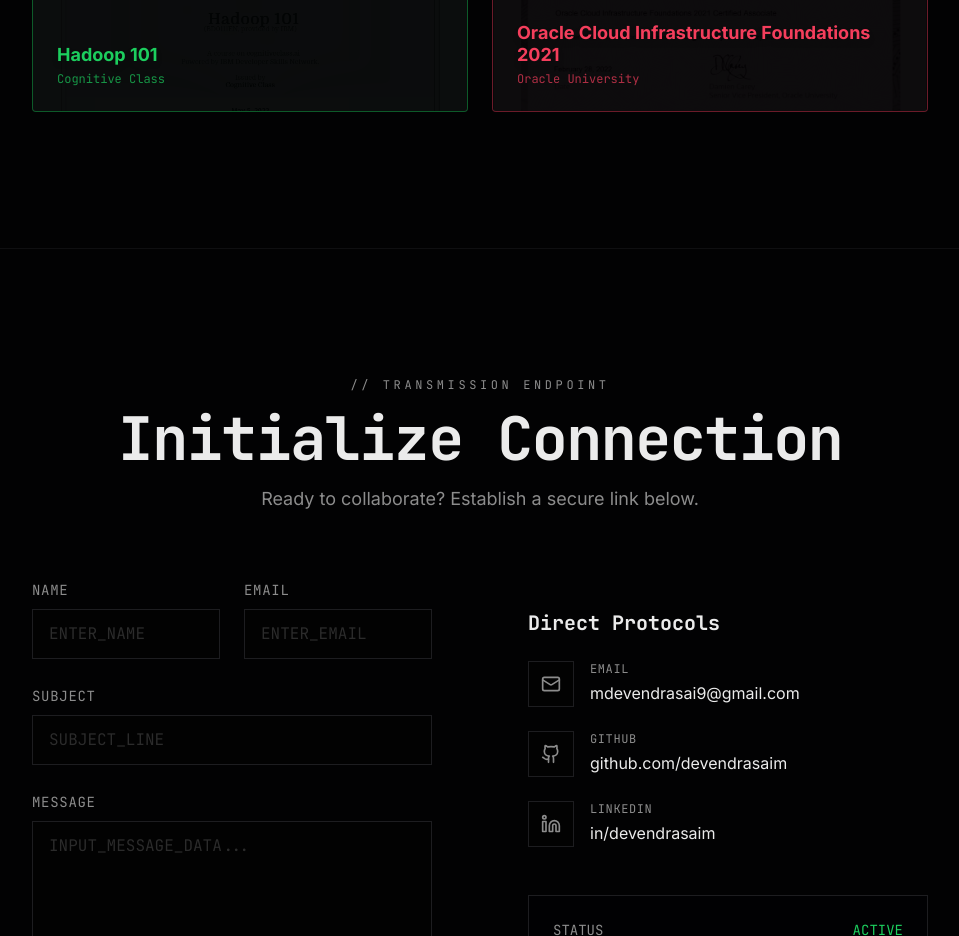
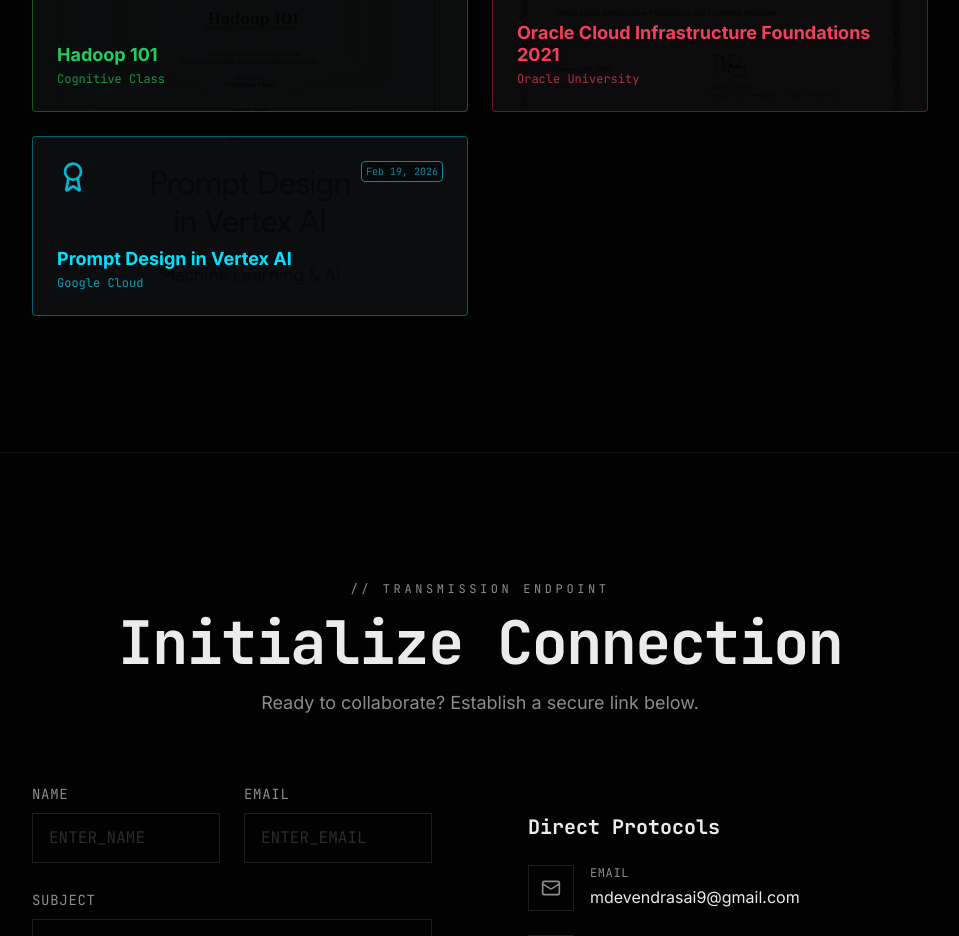
Before and after one commit to devendrasaim/devendrasaim.github.io, a Next.js app: page / in a window 1280 px wide. Shown: the part 6900-7836 px from the top of the page, without its empty margins (160-1119 px from the left). Built offline with nearby package versions, Linux system fonts and the light colour scheme.

Commit message:
feat: add Prompt Design in Vertex AI certificate

```diff
--- a/components/certifications-section.tsx
+++ b/components/certifications-section.tsx
@@ -41,7 +41,15 @@
     image: "/images/certs/oracle.png",
     color: "rose",
   },
-
+  {
+    id: "CERT-05",
+    title: "Prompt Design in Vertex AI",
+    issuer: "Google Cloud",
+    date: "Feb 19, 2026",
+    link: "#",
+    image: "/images/certs/Prompt Design in Vertex AI Google Cloud.png",
+    color: "cyan",
+  },
 ];
 
 const accentMap = {
```
Also changed, not shown: public/images/certs/Prompt Design in Vertex AI Google Cloud.png (added), public/images/profile.jpg (deleted).
